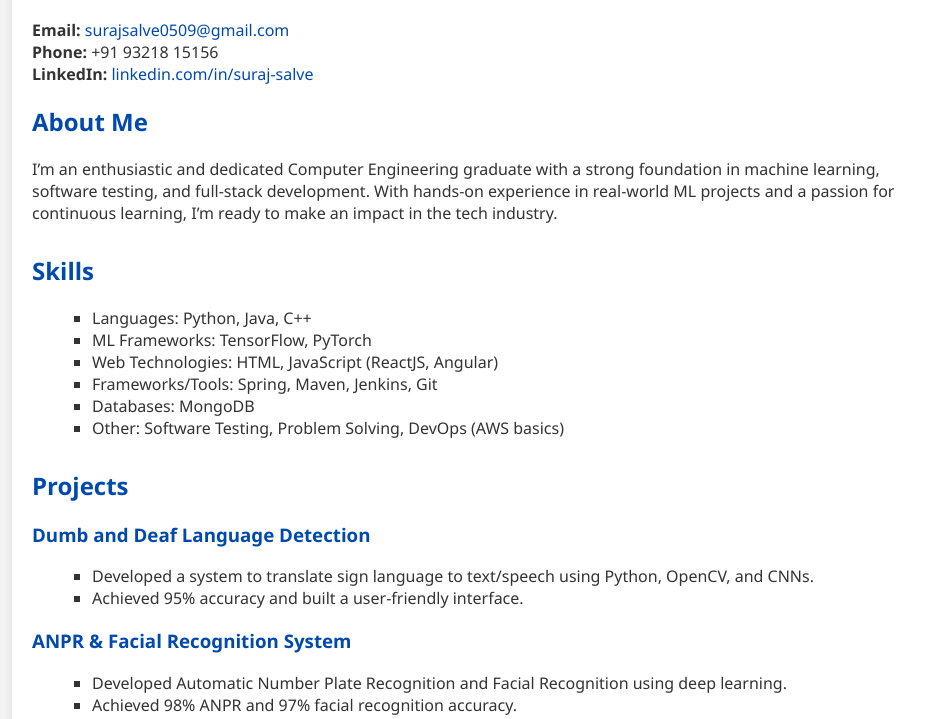
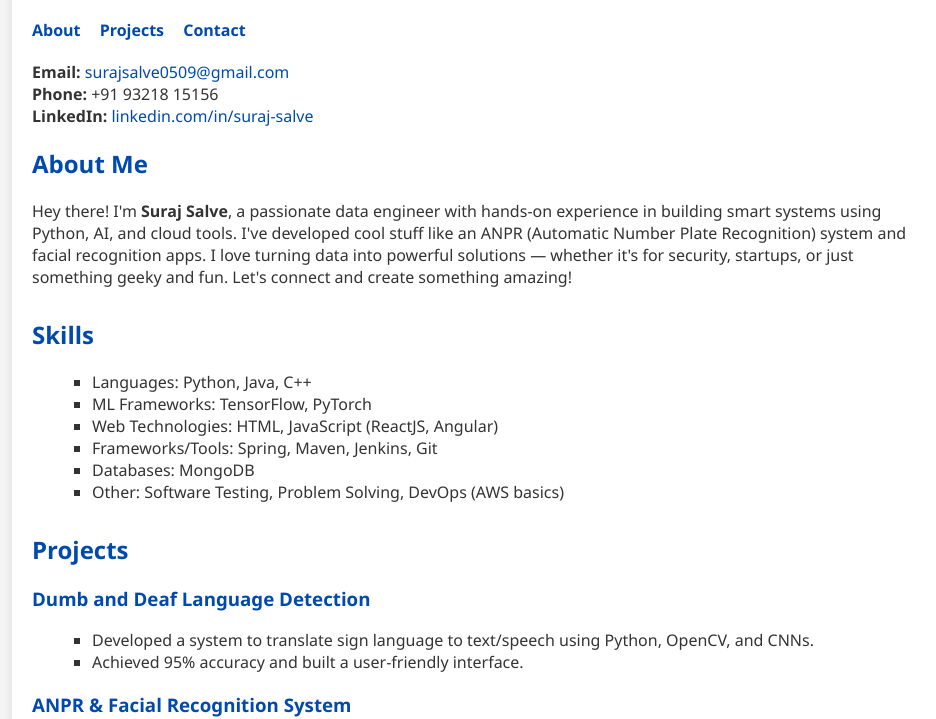
Before and after one commit to SalveJames/suraj-portfolio, a plain HTML site: page index.html in a window 1280 px wide. Shown: the part 87-806 px from the top of the page, without its empty margins (158-1094 px from the left). Drawn offline with Linux system fonts and the light colour scheme.

Commit message:
Update index.html

```diff
--- a/index.html
+++ b/index.html
@@ -11,6 +11,7 @@
       color: #333;
       margin: 0;
       padding: 0;
+      scroll-behavior: smooth;
     }
     .container {
       max-width: 900px;
@@ -24,7 +25,24 @@
     }
     .section {
       margin-bottom: 30px;
+      opacity: 0;
+      transform: translateY(20px);
+      animation: fadeInUp 0.8s ease-out forwards;
     }
+    .section:nth-child(2) { animation-delay: 0.2s; }
+    .section:nth-child(3) { animation-delay: 0.4s; }
+    .section:nth-child(4) { animation-delay: 0.6s; }
+    .section:nth-child(5) { animation-delay: 0.8s; }
+    .section:nth-child(6) { animation-delay: 1s; }
+    .section:nth-child(7) { animation-delay: 1.2s; }
+
+    @keyframes fadeInUp {
+      to {
+        opacity: 1;
+        transform: translateY(0);
+      }
+    }
+
     ul {
       list-style-type: square;
       margin-left: 20px;
@@ -36,12 +54,31 @@
     .contact a:hover {
       text-decoration: underline;
     }
+    nav {
+      margin-top: 10px;
+      margin-bottom: 20px;
+    }
+    nav a {
+      margin-right: 15px;
+      text-decoration: none;
+      color: #004aad;
+      font-weight: bold;
+      transition: color 0.3s;
+    }
+    nav a:hover {
+      color: #007fff;
+    }
   </style>
 </head>
 <body>
   <div class="container">
     <header>
       <h1>Suraj Salve</h1>
+      <nav>
+        <a href="#about">About</a>
+        <a href="#projects">Projects</a>
+        <a href="#contact">Contact</a>
+      </nav>
       <p class="contact">
         <strong>Email:</strong> <a href="mailto:surajsalve0509@gmail.com">surajsalve0509@gmail.com</a><br>
         <strong>Phone:</strong> +91 93218 15156<br>
@@ -49,16 +86,14 @@
       </p>
     </header>
 
-    <section class="section">
+    <section id="about" class="section">
       <h2>About Me</h2>
       <p>
-        I’m an enthusiastic and dedicated Computer Engineering graduate with a strong foundation in machine learning, software testing,
-        and full-stack development. With hands-on experience in real-world ML projects and a passion for continuous learning,
-        I’m ready to make an impact in the tech industry.
+        Hey there! I'm <strong>Suraj Salve</strong>, a passionate data engineer with hands-on experience in building smart systems using Python, AI, and cloud tools. I've developed cool stuff like an ANPR (Automatic Number Plate Recognition) system and facial recognition apps. I love turning data into powerful solutions — whether it's for security, startups, or just something geeky and fun. Let's connect and create something amazing!
       </p>
     </section>
 
-    <section class="section">
+    <section id="skills" class="section">
       <h2>Skills</h2>
       <ul>
         <li>Languages: Python, Java, C++</li>
@@ -70,7 +105,7 @@
       </ul>
     </section>
 
-    <section class="section">
+    <section id="projects" class="section">
       <h2>Projects</h2>
       <h3>Dumb and Deaf Language Detection</h3>
       <ul>
@@ -125,7 +160,7 @@
       </ul>
     </section>
 
-    <section class="section">
+    <section id="contact" class="section">
       <h2>Languages</h2>
       <p>English, Hindi, Marathi, French</p>
     </section>
```
